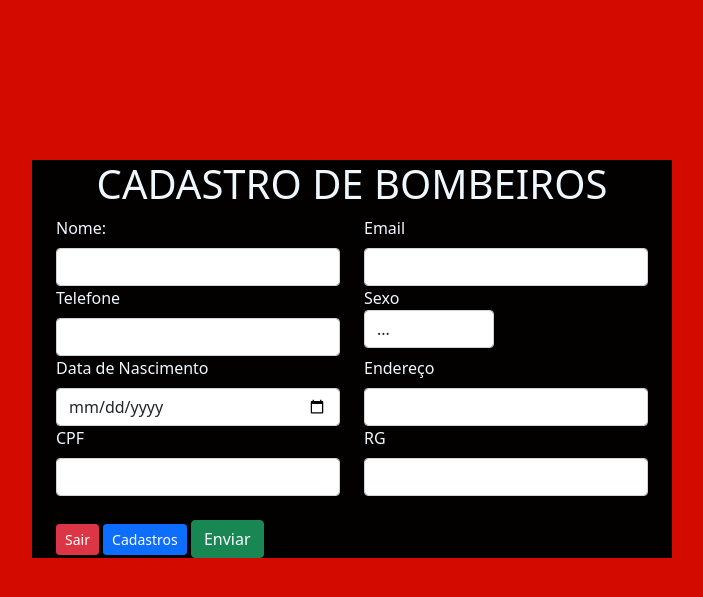
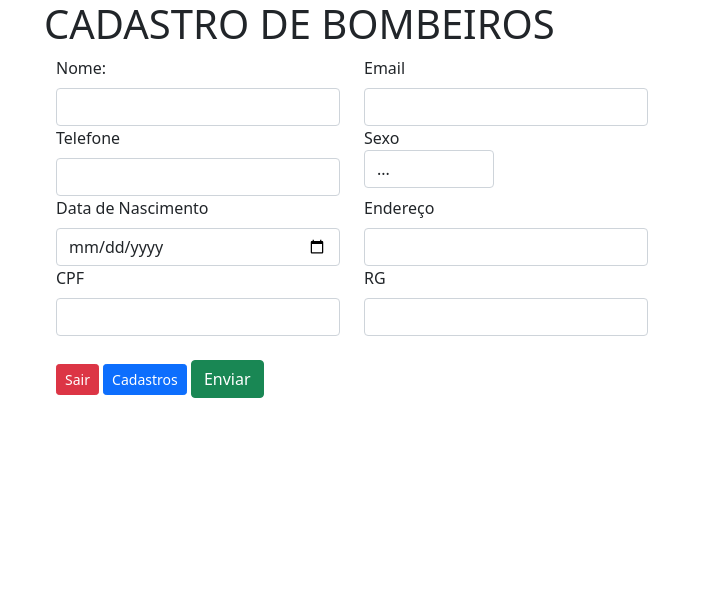
Before and after one commit to DagobertoSilva/CRUD_bombeiro, a PHP site: page /formulario.php in a window 1280 px wide. Shown: the top 597 px of the page, without its empty margins (288-991 px from the left). Run offline with PHP 8.4, Linux system fonts and the light colour scheme.

Commit message:
pega essas edições

```diff
--- a/formulario.css
+++ /dev/null
@@ -1,29 +0,0 @@
-.container {
-    background-color: #030000;
-}
-body{
-    background-color: 	#d1b4b446;
-}
-label{
-    color: aliceblue;
-}
-p{
-    color: aliceblue;
-}
-h1{
-    color: aliceblue;
-    text-align: center;
-}
-body{
-    /*padding-top:10vh;
-    background-image: url('../login/img/3.png');
-    background-position: cover;
-    background-position-y: -150px;*/
-}
-
-body{
-    background-color: #d20a00;
-    height: 200h;
-    padding-top:20vh;
-
-}
--- a/formulario.php
+++ b/formulario.php
@@ -15,7 +15,7 @@
     <h1> CADASTRO DE BOMBEIROS</h1>
 
     <form method="POST" action="salvar.php">
-      <fieldset>
+
         <div class="container">
           <div class="row">
 
@@ -77,8 +77,9 @@
           <a href="home.html" class="btn btn-sm btn-danger">Sair</a>
           <a href="tabela.php" class="btn btn-sm btn-primary">Cadastros</a>
           <button type="submit" class="btn btn-success">Enviar</button>
+
           <br>
-      </fieldset>
+
     </form>
   </div>
 
```
Also changed, not shown: editar.php (+19 -16 lines).
